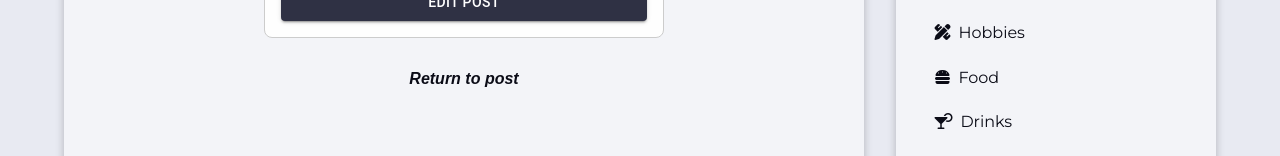
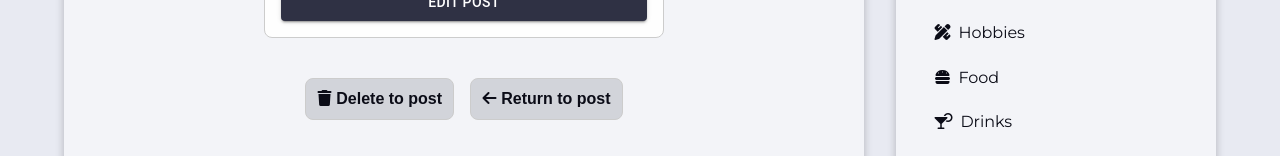
Before and after one commit to santiagorejas/simple-posts-front, a React (Create React App) app: page /post/edit/1 in a window 1280 px wide. Shown: the part 637-793 px from the top of the page. Built offline with nearby package versions, Linux system fonts and the light colour scheme; no server answers.

Commit message:
delete post added

```diff
--- a/src/pages/Edit Post/EditPostPage.js
+++ b/src/pages/Edit Post/EditPostPage.js
@@ -51,6 +51,21 @@ const EditPostPage = (props) => {
             } catch (err) {}
         },
     });
+
+    const deletePost = async () => {
+        try {
+            const data = await sendRequest(
+                `${process.env.REACT_APP_BACKEND_URL}api/post/${postId}`,
+                "DELETE",
+                null,
+                {
+                    Authorization: `Bearer ${token}`,
+                }
+            );
+
+            navigate("/post");
+        } catch (err) {}
+    };
 
     useEffect(() => {
         const getPostDetails = async () => {
@@ -144,12 +159,22 @@ const EditPostPage = (props) => {
                     </Button>
                 </form>
             )}
-            <button
-                onClick={() => navigate(`/post/${postId}`)}
-                className={classes["edit-post__return-btn"]}
-            >
-                Return to post
-            </button>
+            <div className={classes["edit-psot__btns"]}>
+                <button
+                    onClick={deletePost}
+                    className={classes["edit-post__btn"]}
+                >
+                    <i class="fa-solid fa-trash"></i>
+                    <span>Delete to post</span>
+                </button>
+                <button
+                    onClick={() => navigate(`/post/${postId}`)}
+                    className={classes["edit-post__btn"]}
+                >
+                    <i class="fa-solid fa-arrow-left"></i>
+                    <span>Return to post</span>
+                </button>
+            </div>
         </div>
     );
 };
--- a/src/pages/Edit Post/EditPostPage.module.css
+++ b/src/pages/Edit Post/EditPostPage.module.css
@@ -9,12 +9,19 @@
     gap: 1rem;
 }
 
-.edit-post__return-btn {
+.edit-post__btn {
     font-weight: bold;
     font-size: 1rem;
-    font-style: italic;
     background: none;
-    border: none;
+    border: 1px solid #ccc;
+    padding: 0.7rem;
+    border-radius: 0.5rem;
+    margin: 0.5rem;
     cursor: pointer;
     color: var(--text);
+    background-color: var(--grey-1);
 }
+
+.edit-post__btn i {
+    margin-right: 0.3rem;
+}
```
